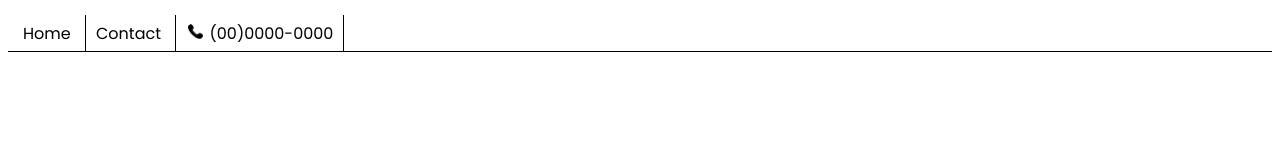
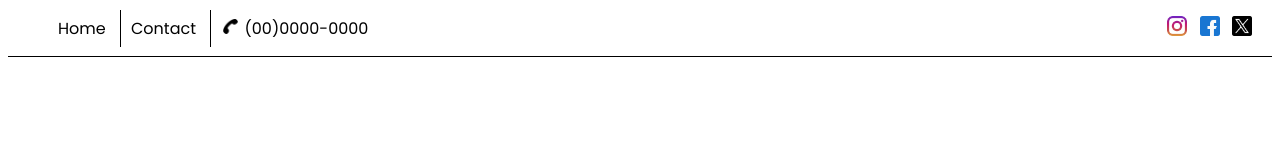
Before and after one commit to joao-reiss/HollowSkateShop, a plain HTML site: page index.html in a window 1280 px wide. Drawn offline with Linux system fonts and the light colour scheme.

Commit message:
add new objects

```diff
--- a/css/style.css
+++ b/css/style.css
@@ -7,15 +7,35 @@
     font-style: normal;
     border-bottom: 1px solid black;
     list-style: none;
-    padding: 5px;
+    height: 40px;
+    text-align: start;
+
+
+    .lStyle{
+        border-right: 1px solid black;
+        height: 1px;
+
+    }
+ .al{
+    margin-top: -25px;
+    margin-right: 10px;
+    text-align: end;
+    .socialIMG{
+        margin-left: -12px;
+        max-width: 20px;
+        max-height: 20px;
+
+    }
+    }
+
+
     li{
-
         display: inline;
-        border-right: 1px solid black;
         padding: 7px 10px 7px 10px;
     }
 
     .tel{
+        transform: rotate(90deg);
         margin-left: 2px;
         margin-right: 2px;
         max-width: 15px;
--- a/index.html
+++ b/index.html
@@ -19,7 +19,18 @@
                     <img class="tel" src="img/telefone.png" alt="telefone">
                     (00)0000-0000
                 </li>
-            </ul>
+                <div class="al">
+                    <li>
+                        <img class="socialIMG" src="img/instagram.png" alt="instagram-icon">
+                    </li>
+                    <li>
+                        <img class="socialIMG"  src="img/facebook.png" alt="facebook-icon">
+                    </li>
+                    <li>
+                        <img class="socialIMG"  src="img/twitter.png" alt="x-icon">
+                    </li>
+                </div>
+                </ul>
     </header>
     <div class="container">
 
```
